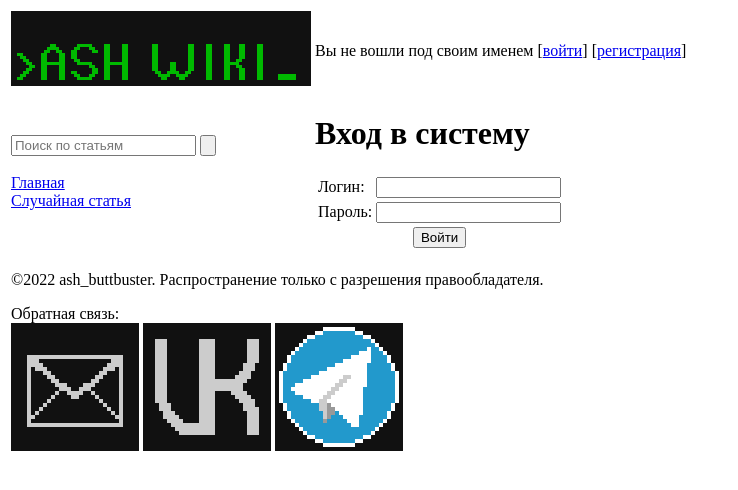
After one commit to ashbuttbuster/ashwiki-server, a Flask app: template templates/login.html in a window 1280 px wide. The commit adds this page. Shown: the top 490 px of the page, without its empty margins (0-738 px from the left). Run offline with Flask 2, Linux system fonts and the light colour scheme; the template is opened without the code that fills it, so the values that code supplies are empty.

Commit message:
Add files via upload

```diff
--- a/templates/base.html
+++ b/templates/base.html
@@ -18,8 +18,12 @@
 					<a href="/"><img src='/img/logo.png'/></a>
 				</td>
 				<td>
+				{% if profile %}
+				<p align='right'>Вы вошли как <span class="profile">{{profile}}</span> [<a href='/logout'>выйти</a>]</p>
+				{% else %}
 					<p align='right'>Вы не вошли под своим именем
 					[<a href="/login">войти</a>] [<a href="/register">регистрация</a>]</p>
+				{% endif %}
 				</td>
 			</tr>
 			<tr class="navbar">
--- /dev/null
+++ b/templates/login.html
@@ -0,0 +1,16 @@
+{% extends "base.html" %}
+{% block content %}
+<h1>Вход в систему</h1>
+<form name="login" action="/login" method='post'>
+	<table>
+	{% if errmsg %}
+	    <tr><td colspan=2><span class="error">{{errmsg}}</span></td></tr>
+	{% endif %}
+	    <tr><td>Логин:</td><td><input type="text" name='login'></td></tr>
+   	    <tr><td>Пароль:</td><td><input type="password" name='password'></td></tr>
+	    <tr><td colspan=2 align='center'>
+		<input class="buttonplain" type="submit" value="Войти">
+	    </td></tr>
+	</table>
+</form>
+{% endblock %}
```
